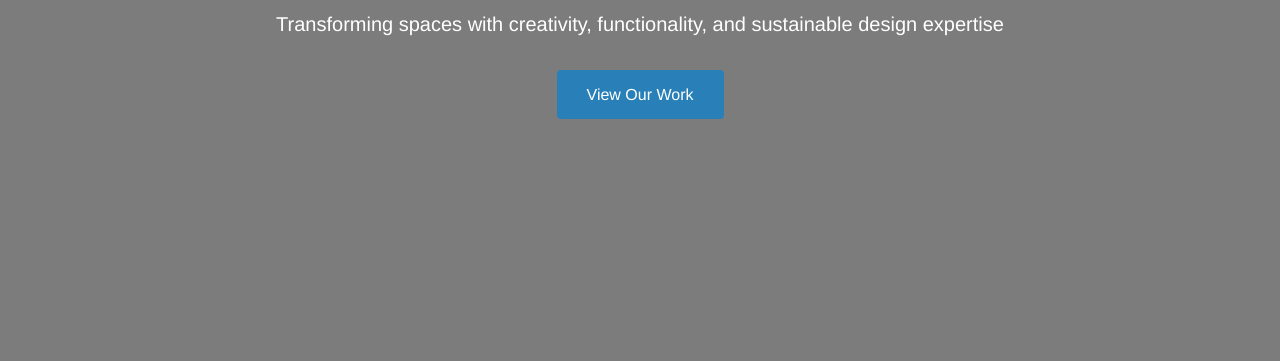
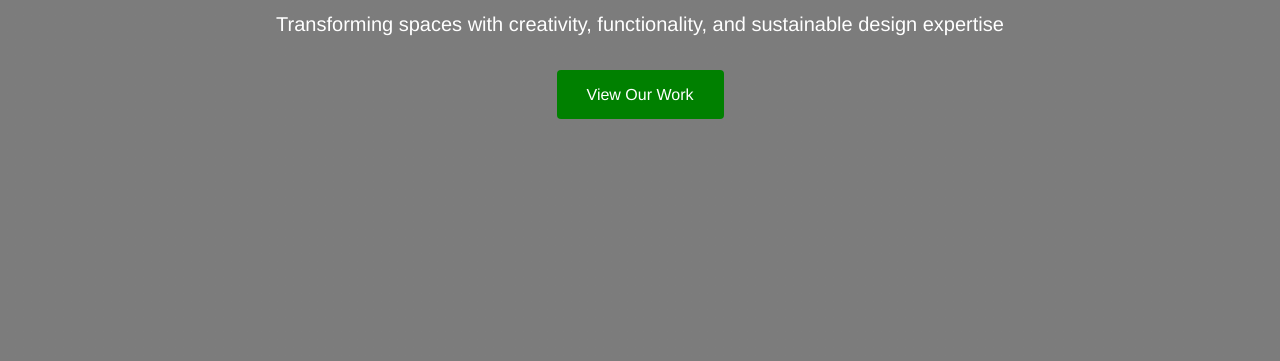
Before and after one commit to BBBBRRRRUUUUHHHH/ARCH, a plain HTML site: page index.html in a window 1280 px wide. In both pictures the pointer is over the link "View Our Work". Shown: the part 439-800 px from the top of the page. Drawn offline with Linux system fonts and the light colour scheme.

Commit message:
is it working

```diff
--- a/index.html
+++ b/index.html
@@ -112,7 +112,7 @@
       }
 
       .btn:hover {
-        background-color: #2980b9;
+        background-color: green;
       }
 
       /* About Section */
```
